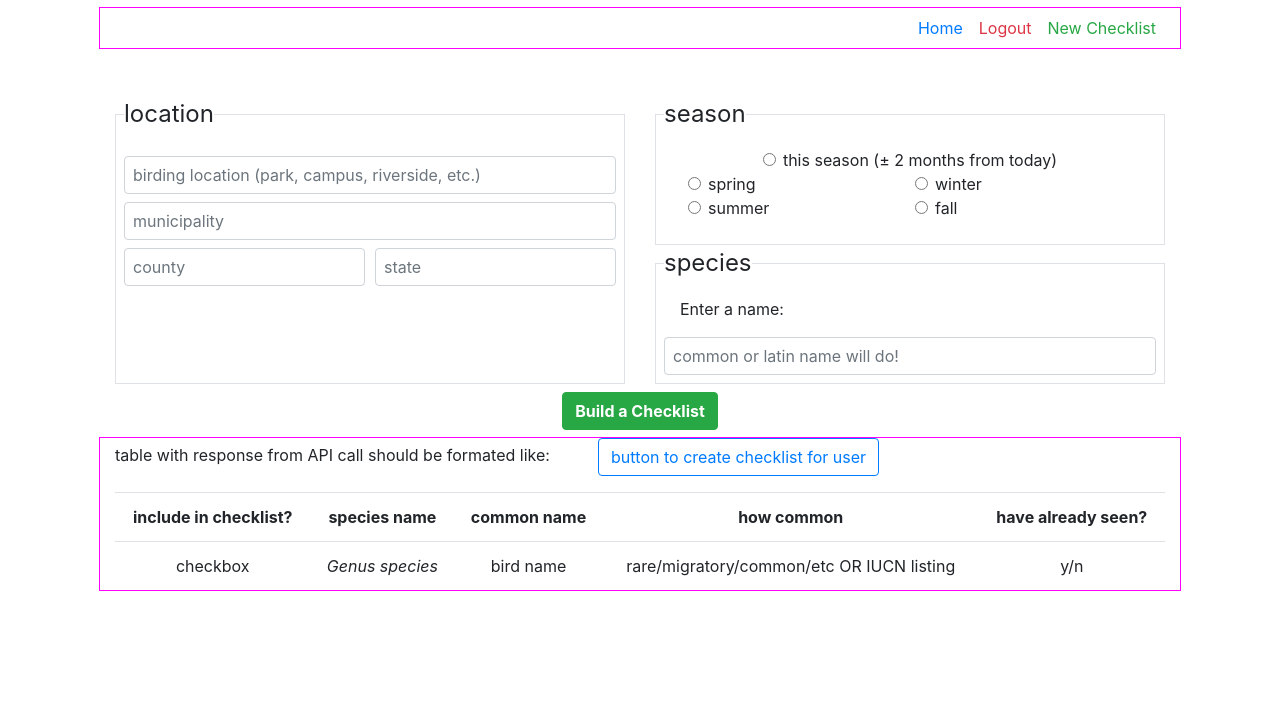
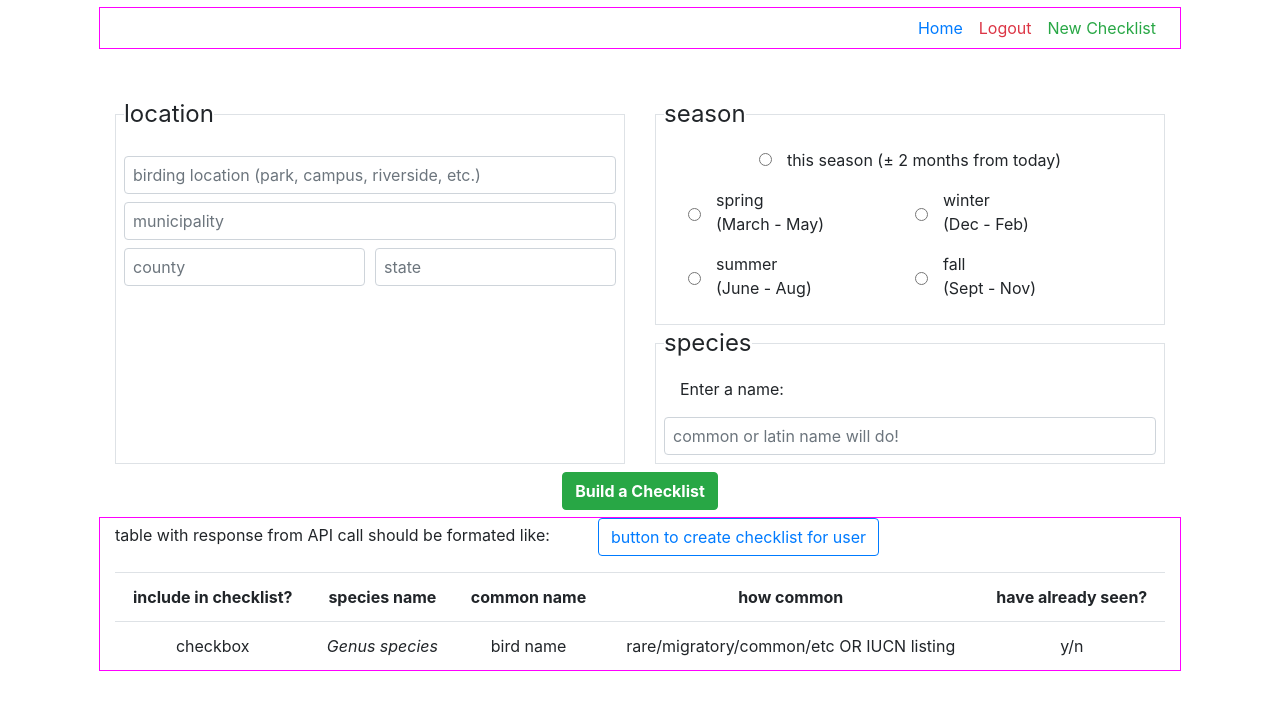
Before and after one commit to a-kuhn/encounter, a React (Create React App) app in the folder client/: page /encounters/new in a window 1280 px wide. Shown: the top 710 px of the page. Built offline with nearby package versions, Linux system fonts and the light colour scheme.

Commit message:
styling season search box

```diff
--- a/client/src/components/SearchForm.jsx
+++ b/client/src/components/SearchForm.jsx
@@ -11,7 +11,7 @@ per_page=
 order_by=
 */
 
-export default (props) => {
+export default () => {
   //to keep track of what is being typed into search form
   const [searchLocation, setSearchLocation] = useState("");
   const [searchState, setSearchState] = useState("");
@@ -92,7 +92,7 @@ export default (props) => {
           <div className="col-6">
             <fieldset className="border p-2">
               <legend className="w-auto">season</legend>
-              <div class="form-check text-center">
+              <div class="form-check text-center mb-3">
                 <input
                   onChange={(e) => setSearchSeason(e.target.value)}
                   class="form-check-input"
@@ -101,13 +101,13 @@ export default (props) => {
                   id="thisSeason"
                   value="thisSeason"
                 ></input>
-                <label class="form-check-label" for="thisSeason">
+                <label class="form-check-label ml-2" for="thisSeason">
                   this season (&#177; 2 months from today)
                 </label>
               </div>
               <div className="form-row px-4">
                 <div className="form-group col-md-6">
-                  <div class="form-check">
+                  <div class="form-check d-flex align-items-center">
                     <input
                       onChange={(e) => setSearchSeason(e.target.value)}
                       class="form-check-input"
@@ -116,11 +116,11 @@ export default (props) => {
                       id="springSeason"
                       value="springSeason"
                     ></input>
-                    <label class="form-check-label" for="springSeason">
-                      spring
+                    <label class="form-check-label ml-2" for="springSeason">
+                      spring<br/>(March - May)
                     </label>
                   </div>
-                  <div class="form-check">
+                  <div class="form-check mt-3 d-flex align-items-center">
                     <input
                       onChange={(e) => setSearchSeason(e.target.value)}
                       class="form-check-input"
@@ -129,13 +129,13 @@ export default (props) => {
                       id="summerSeason"
                       value="summerSeason"
                     ></input>
-                    <label class="form-check-label" for="summerSeason">
-                      summer
+                    <label class="form-check-label ml-2" for="summerSeason">
+                      summer<br/>(June - Aug)
                     </label>
                   </div>
                 </div>
                 <div className="form-group col-md-6">
-                  <div class="form-check">
+                  <div class="form-check d-flex align-items-center">
                     <input
                       onChange={(e) => setSearchSeason(e.target.value)}
                       class="form-check-input"
@@ -144,11 +144,11 @@ export default (props) => {
                       id="winterSeason"
                       value="winterSeason"
                     ></input>
-                    <label class="form-check-label" for="winterSeason">
-                      winter
+                    <label class="form-check-label ml-2" for="winterSeason">
+                      winter<br/>(Dec - Feb)
                     </label>
                   </div>
-                  <div class="form-check">
+                  <div class="form-check mt-3 d-flex align-items-center">
                     <input
                       onChange={(e) => setSearchSeason(e.target.value)}
                       class="form-check-input"
@@ -157,8 +157,8 @@ export default (props) => {
                       id="fallSeason"
                       value="fallSeason"
                     ></input>
-                    <label class="form-check-label" for="fallSeason">
-                      fall
+                    <label class="form-check-label ml-2" for="fallSeason">
+                      fall<br/>(Sept - Nov)
                     </label>
                   </div>
                 </div>
```
